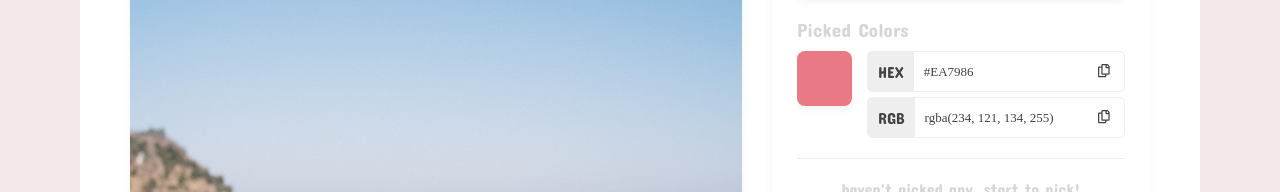
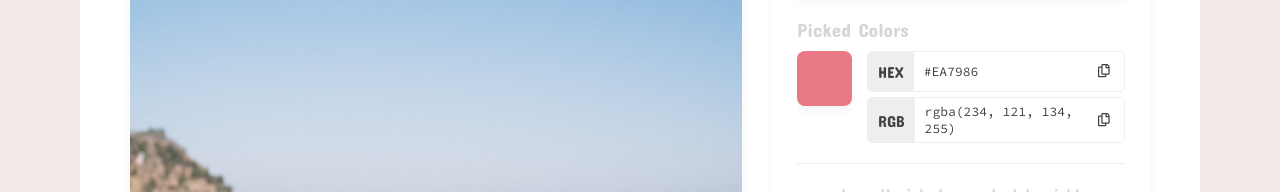
Before and after one commit to jyun1desu/image-color-picker, a React (Create React App) app: page / in a window 1280 px wide. Shown: the part 521-713 px from the top of the page. Built offline with nearby package versions, Linux system fonts and the light colour scheme; some icons are missing.

Commit message:
style: add web font source code pro

```diff
--- a/src/component/atoms/PickedColorZone/index.module.scss
+++ b/src/component/atoms/PickedColorZone/index.module.scss
@@ -70,7 +70,7 @@
     padding: 5px 0;
     margin: 0 10px;
     color: var(--black);
-    font-family: source-code-pro;
+    font-family: 'Source Code Pro';
     font-size: 13px;
   }
 
--- a/src/index.css
+++ b/src/index.css
@@ -1,3 +1,5 @@
+@import url('https://fonts.googleapis.com/css2?family=Source+Code+Pro:wght@300;400&display=swap');
+
 :root {
   --primary-brand: #ec7986;
   --second-brand: #f3e9e8;
@@ -17,7 +19,7 @@ body {
 }
 
 code {
-  font-family: source-code-pro, Menlo, Monaco, Consolas, 'Courier New',
+  font-family: 'Source Code Pro', Menlo, Monaco, Consolas, 'Courier New',
     monospace;
 }
 
```
